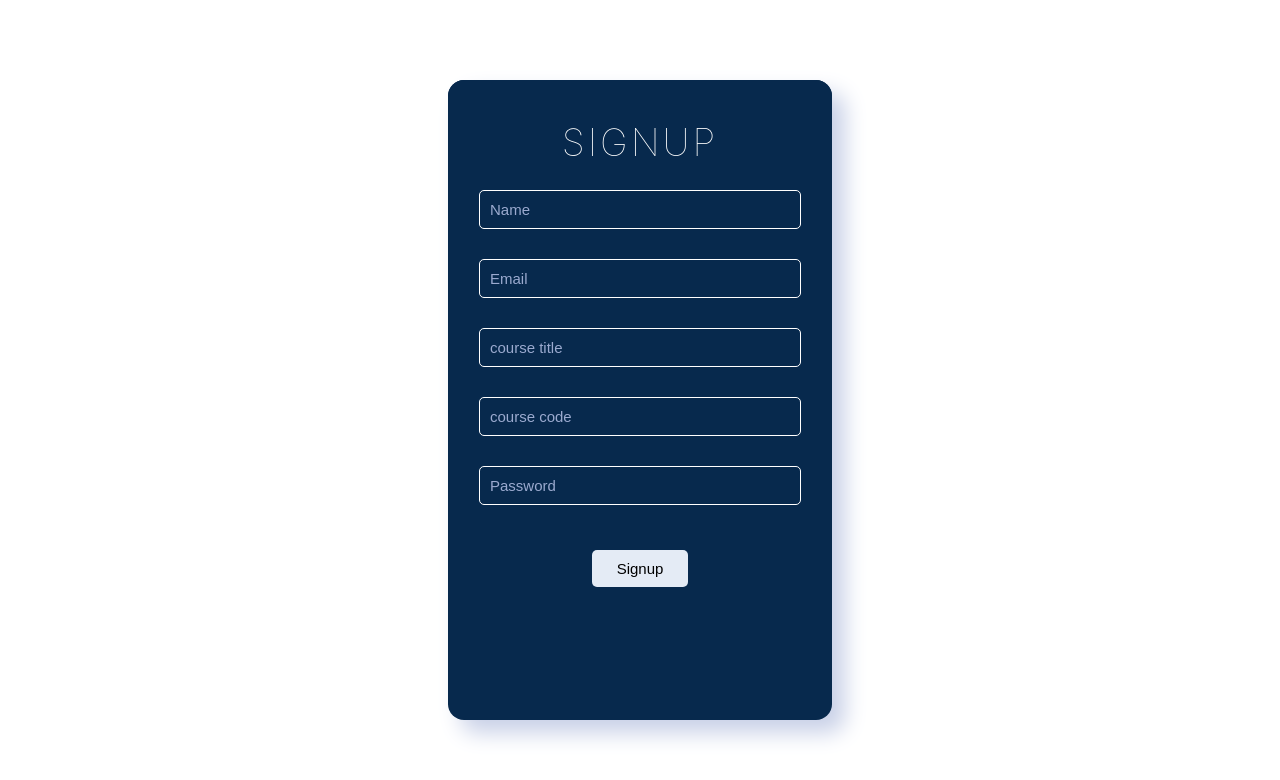
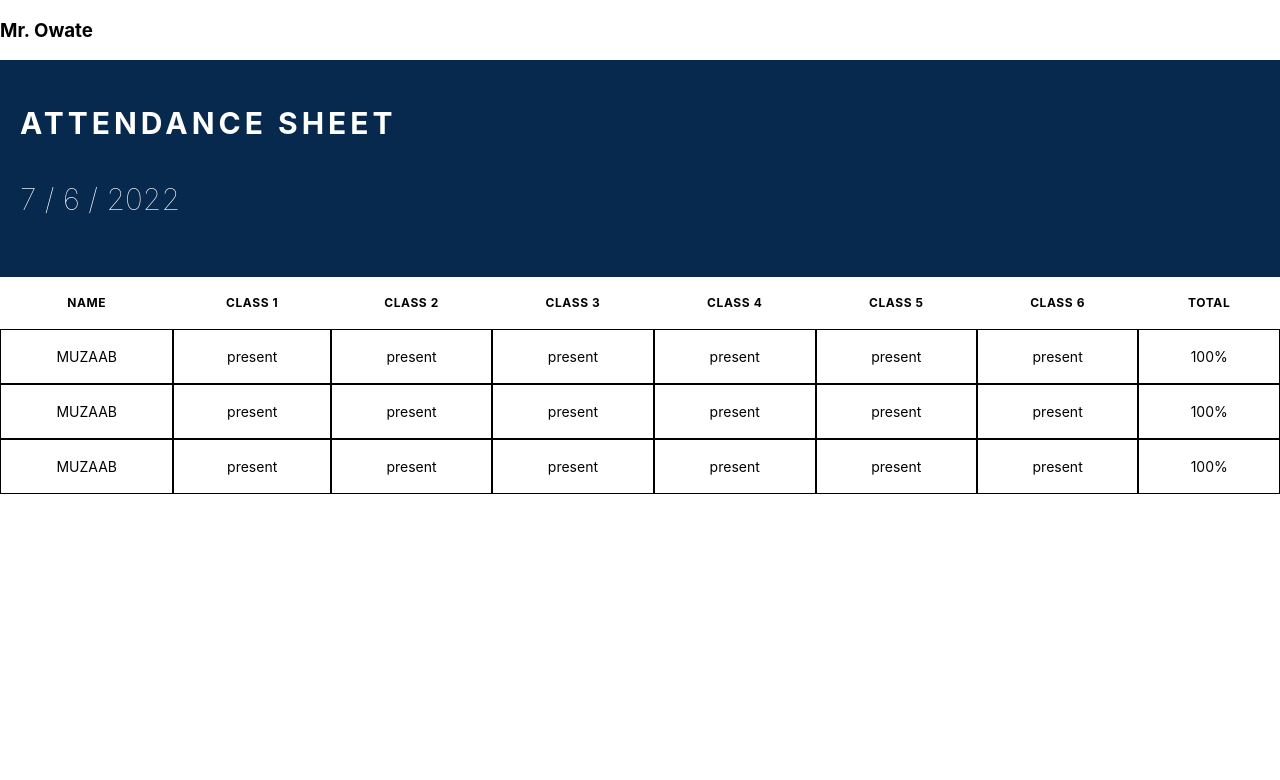
Before and after one commit to Olabisim/ATTENDANCE, a React (Create React App) app in the folder frontend/: page / in a window 1280 px wide. Shown: the top 780 px of the page. Built offline with nearby package versions, Linux system fonts and the light colour scheme.

Commit message:
created attendance sheet component and style

```diff
--- a/frontend/src/App.tsx
+++ b/frontend/src/App.tsx
@@ -2,13 +2,13 @@
 // import './App.css';
 
 // import { Login } from './Login'
-import {Login} from './Login'
+import {AttendanceSheet} from './AttendanceSheet'
 
 function App() {
 
   return (
     <div>
-            <Login />
+            <AttendanceSheet />
     </div>
   );
 
--- /dev/null
+++ b/frontend/src/AttendanceSheet.tsx
@@ -0,0 +1,78 @@
+
+
+
+import './css/reporttable.css'
+import './css/attendancesheet.css'
+
+
+const date = new Date();
+const [month, day, year] = [date.getMonth(), date.getDate(), date.getFullYear()];
+
+
+export const AttendanceSheet = () => {
+        return (
+                <div>
+                        <div>
+
+                                <h3>Mr. Owate</h3>
+
+                        </div>
+                        <div className='attendanceSheet_title'>
+
+                                <h2>Attendance Sheet</h2>
+                                <h4>{`${day} / ${month + 1} / ${year}`}</h4>
+
+                        </div>
+                        <div className='attendanceSheet_table_head'>
+                                <table>
+                                        <thead>
+                                                <tr>
+
+                                                        <th>NAME</th>
+                                                        <th>CLASS 1</th>
+                                                        <th>CLASS 2</th>
+                                                        <th>CLASS 3</th>
+                                                        <th>CLASS 4</th>
+                                                        <th>CLASS 5</th>
+                                                        <th>CLASS 6</th>
+                                                        <th>TOTAL</th>
+
+                                                </tr>
+                                        </thead>
+                                        <tbody>
+                                                <tr>
+                                                        <td>MUZAAB</td>
+                                                        <td>present</td>
+                                                        <td>present</td>
+                                                        <td>present</td>
+                                                        <td>present</td>
+                                                        <td>present</td>
+                                                        <td>present</td>
+                                                        <td>100%</td>
+                                                </tr>
+                                                <tr>
+                                                        <td>MUZAAB</td>
+                                                        <td>present</td>
+                                                        <td>present</td>
+                                                        <td>present</td>
+                                                        <td>present</td>
+                                                        <td>present</td>
+                                                        <td>present</td>
+                                                        <td>100%</td>
+                                                </tr>
+                                                <tr>
+                                                        <td>MUZAAB</td>
+                                                        <td>present</td>
+                                                        <td>present</td>
+                                                        <td>present</td>
+                                                        <td>present</td>
+                                                        <td>present</td>
+                                                        <td>present</td>
+                                                        <td>100%</td>
+                                                </tr>
+                                        </tbody>
+                                </table>
+                        </div>
+                </div>
+        )
+}
--- /dev/null
+++ b/frontend/src/css/attendancesheet.css
@@ -0,0 +1,21 @@
+
+.attendanceSheet_title {
+        background: #07294d;;
+        color: white;
+        padding: 20px;
+}
+
+.attendanceSheet_title h2{
+        font-size: 30px;
+        text-transform: uppercase;
+        letter-spacing: 4px;
+}
+
+.attendanceSheet_title h4{
+        font-weight: 100;
+        font-size: 30px;
+}
+
+.attendanceSheet_table_head table{
+        width: 100%;
+}
```
